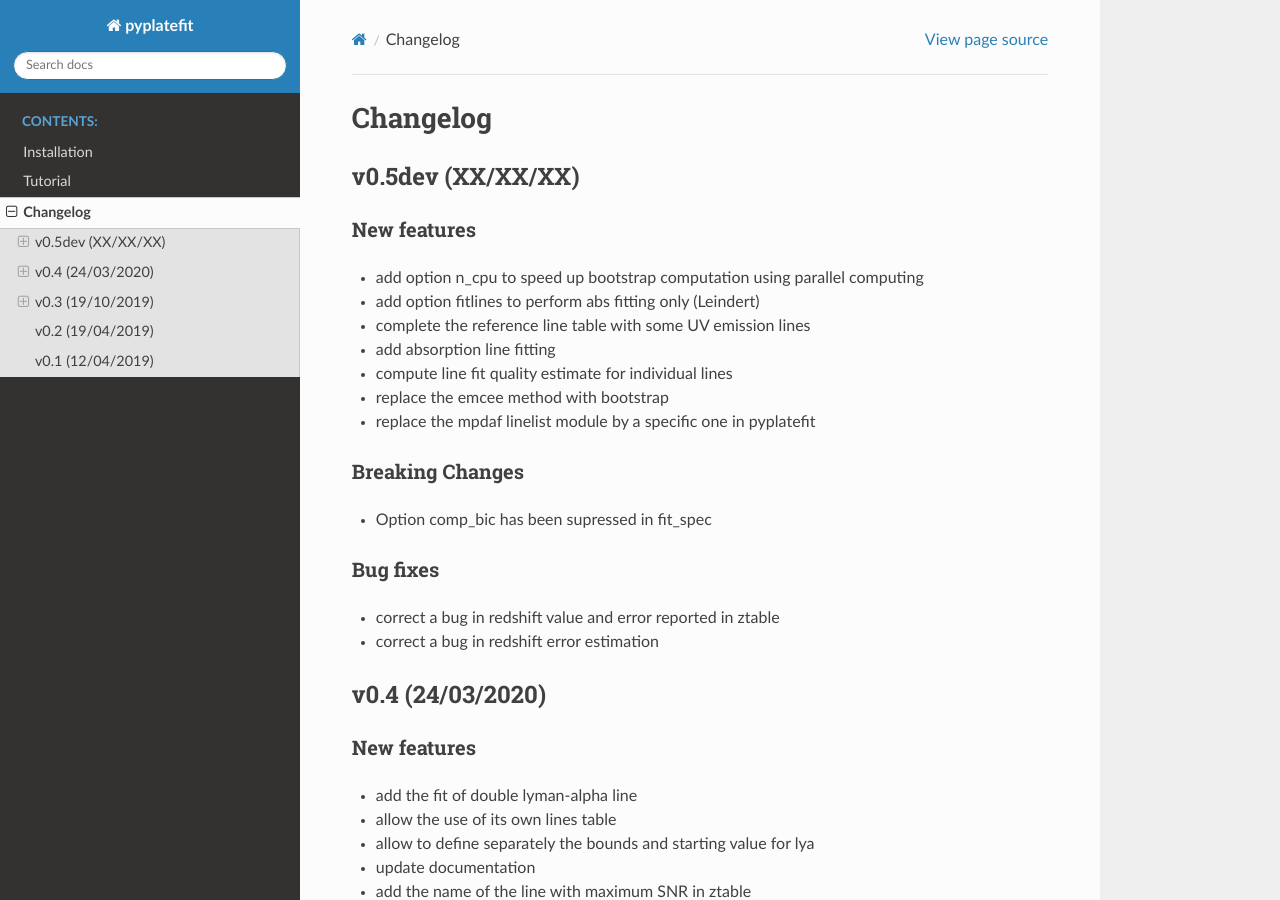
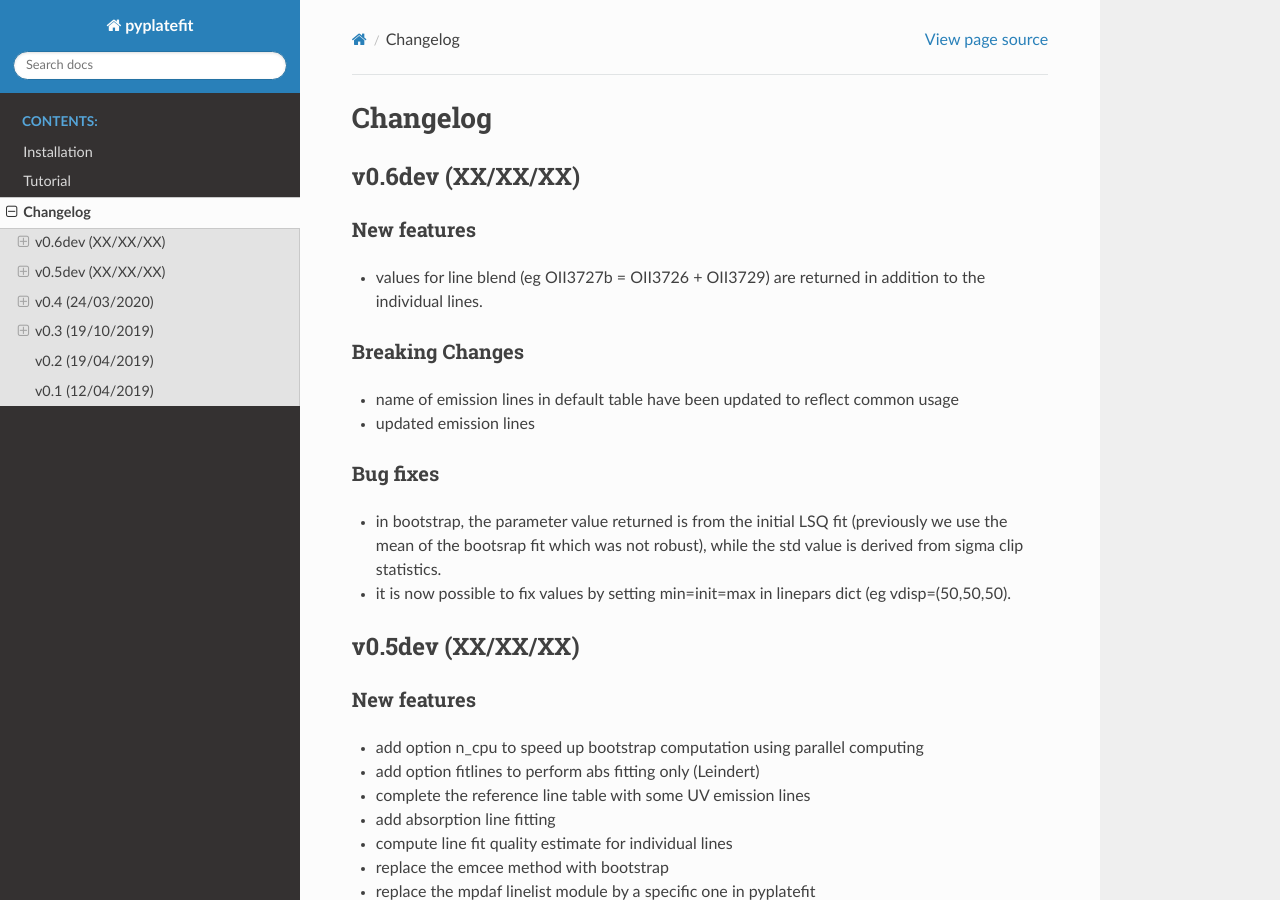
Before and after one commit to musevlt/pyplatefit, a Sphinx documentation site: the page built from docs/changelog.rst, in a window 1280 px wide and 900 px high. Built offline with Sphinx 7.4.7 and the Read the Docs theme 2.0.0, drawn with Linux system fonts in a browser that asks for light colours.

Commit message:
keep lsq initial result, only update std from bootstrap

```diff
--- a/docs/changelog.rst
+++ b/docs/changelog.rst
@@ -1,5 +1,22 @@
 Changelog
 =========
+v0.6dev (XX/XX/XX)
+------------------
+New features
+^^^^^^^^^^^^
+- values for line blend (eg OII3727b = OII3726 + OII3729) are returned in addition to the individual lines.
+
+Breaking Changes
+^^^^^^^^^^^^^^^^
+- name of emission lines in default table have been updated to reflect common usage
+- updated emission lines
+
+Bug fixes
+^^^^^^^^^
+- in bootstrap, the parameter value returned is from the initial LSQ fit (previously we use the mean of the bootsrap fit which was not robust), while the std value is derived from sigma clip statistics.
+- it is now possible to fix values by setting min=init=max in linepars dict (eg vdisp=(50,50,50).
+
+
 v0.5dev (XX/XX/XX)
 ------------------
 New features
```
Also changed, not shown: 1 other file.
